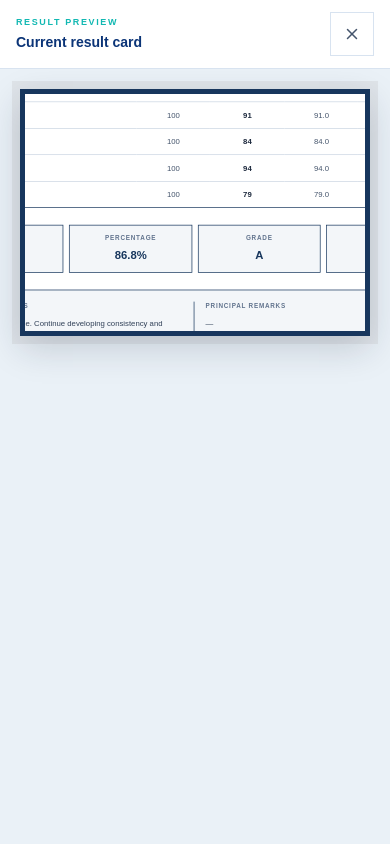
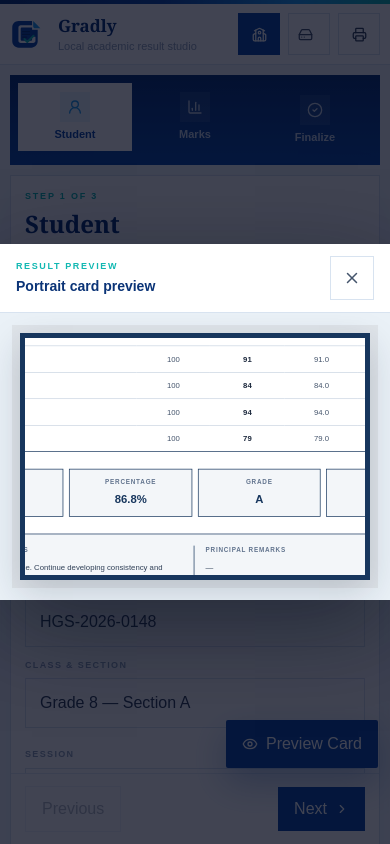
Before and after one commit to merajNizBaloch/gradly, a Next.js app: page / in a window 390 px wide. Both pictures are taken after a click on the button "Preview Card". Shown: the top 844 px of the page. Built offline with nearby package versions, Linux system fonts and the light colour scheme.

Commit message:
Make mobile card preview a portrait overlay

```diff
--- a/src/app/components/mobile-card-preview.tsx
+++ b/src/app/components/mobile-card-preview.tsx
@@ -71,14 +71,14 @@ export default function MobileCardPreview() {
 
       {open && (
         <div
-          className="gradly-mobile-preview-overlay no-print fixed inset-0 z-[210] hidden bg-slate-950/70 max-md:block"
+          className="gradly-mobile-preview-overlay no-print fixed inset-0 z-[210] hidden items-center justify-center bg-slate-950/75 max-md:flex"
           onMouseDown={(event) => event.target === event.currentTarget && setOpen(false)}
         >
-          <div className="flex h-[100dvh] w-full flex-col bg-[#EAF1F7]">
+          <div className="gradly-mobile-preview-sheet flex w-full flex-col overflow-hidden bg-[#EAF1F7] shadow-[0_28px_90px_rgba(2,12,27,.45)]">
             <div className="flex shrink-0 items-center justify-between border-b border-[#D8E3F0] bg-white px-4 py-3">
               <div>
                 <p className="text-[9px] font-black uppercase tracking-[.18em] text-[#11B8B2]">Result preview</p>
-                <p className="mt-0.5 text-sm font-black text-[#0B3477]">Current result card</p>
+                <p className="mt-0.5 text-sm font-black text-[#0B3477]">Portrait card preview</p>
               </div>
               <button
                 type="button"
```
